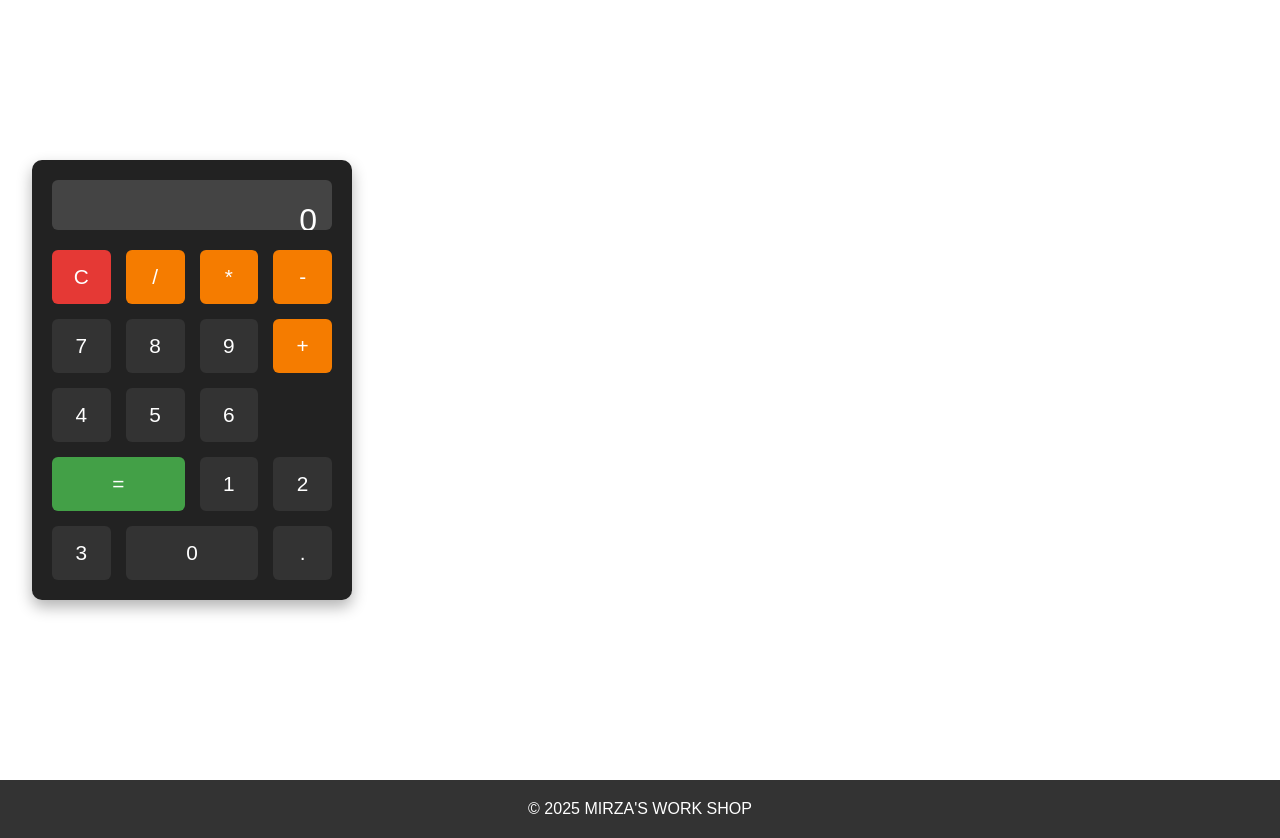
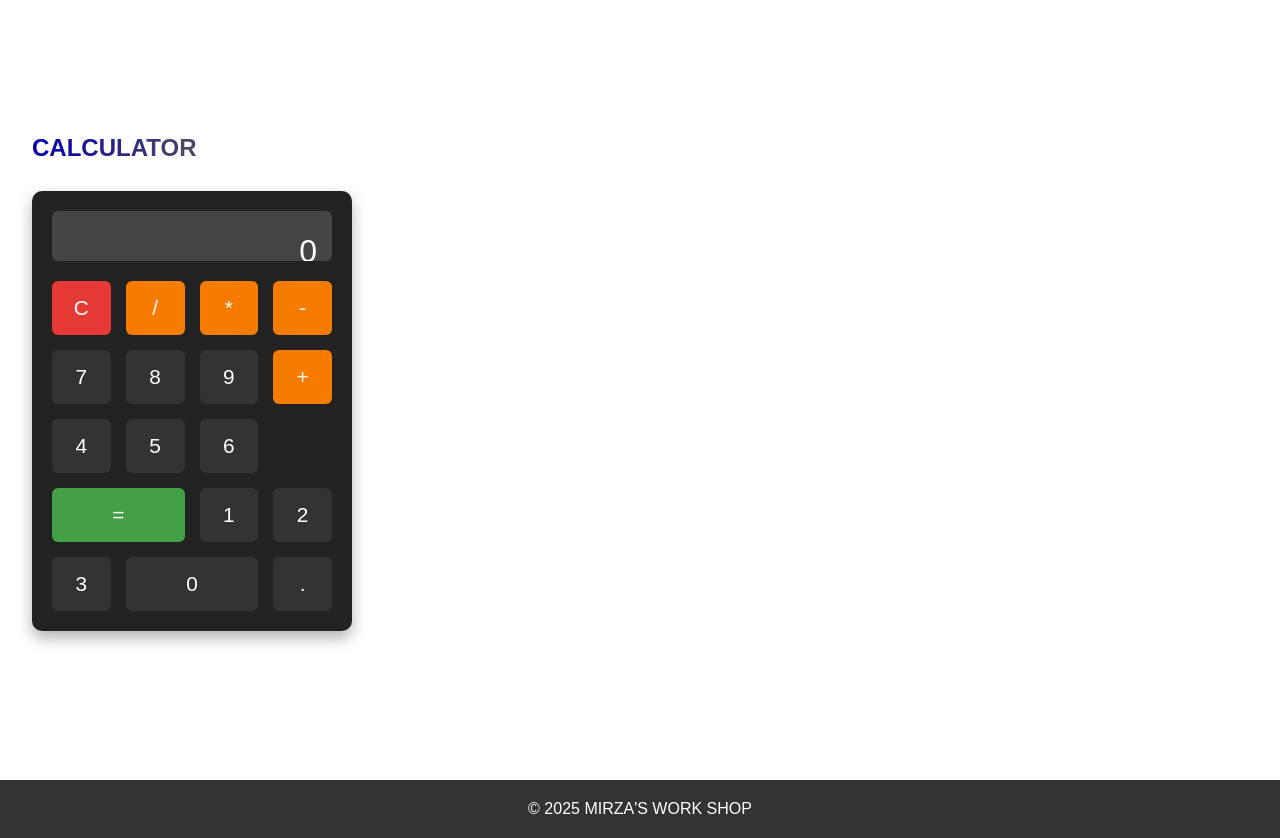
Before and after one commit to mirzagguser/MIRZAXWORKS, a plain HTML site: page index.html in a window 1280 px wide. Shown: the part 3220-4058 px from the top of the page. Drawn offline with Linux system fonts and the light colour scheme.

Commit message:
Update index.html

```diff
--- a/index.html
+++ b/index.html
@@ -88,6 +88,7 @@
     </section>
 
     <section id="calculator">
+        <h2><span style='color:#0600AB;'>C</span><span style='color:#0D07A3;'>A</span><span style='color:#140F9B;'>L</span><span style='color:#1C1794;'>C</span><span style='color:#231F8C;'>U</span><span style='color:#2A2784;'>L</span><span style='color:#322F7D;'>A</span><span style='color:#393775;'>T</span><span style='color:#403F6D;'>O</span><span style='color:#484766;'>R</span> </h2>
         <div class="calculator">
             <div id="display" class="display">0</div>
             <div class="buttons">
```
